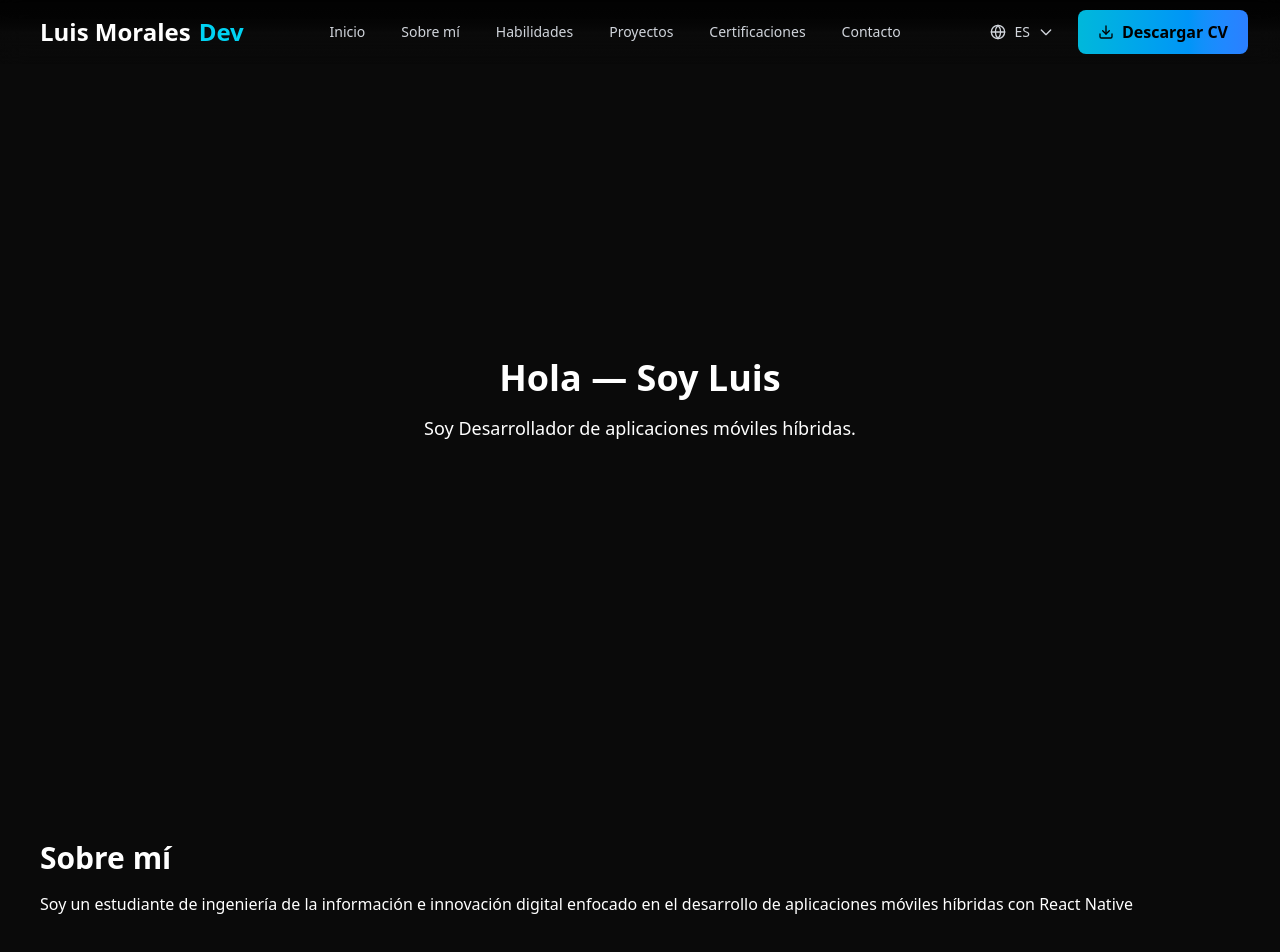
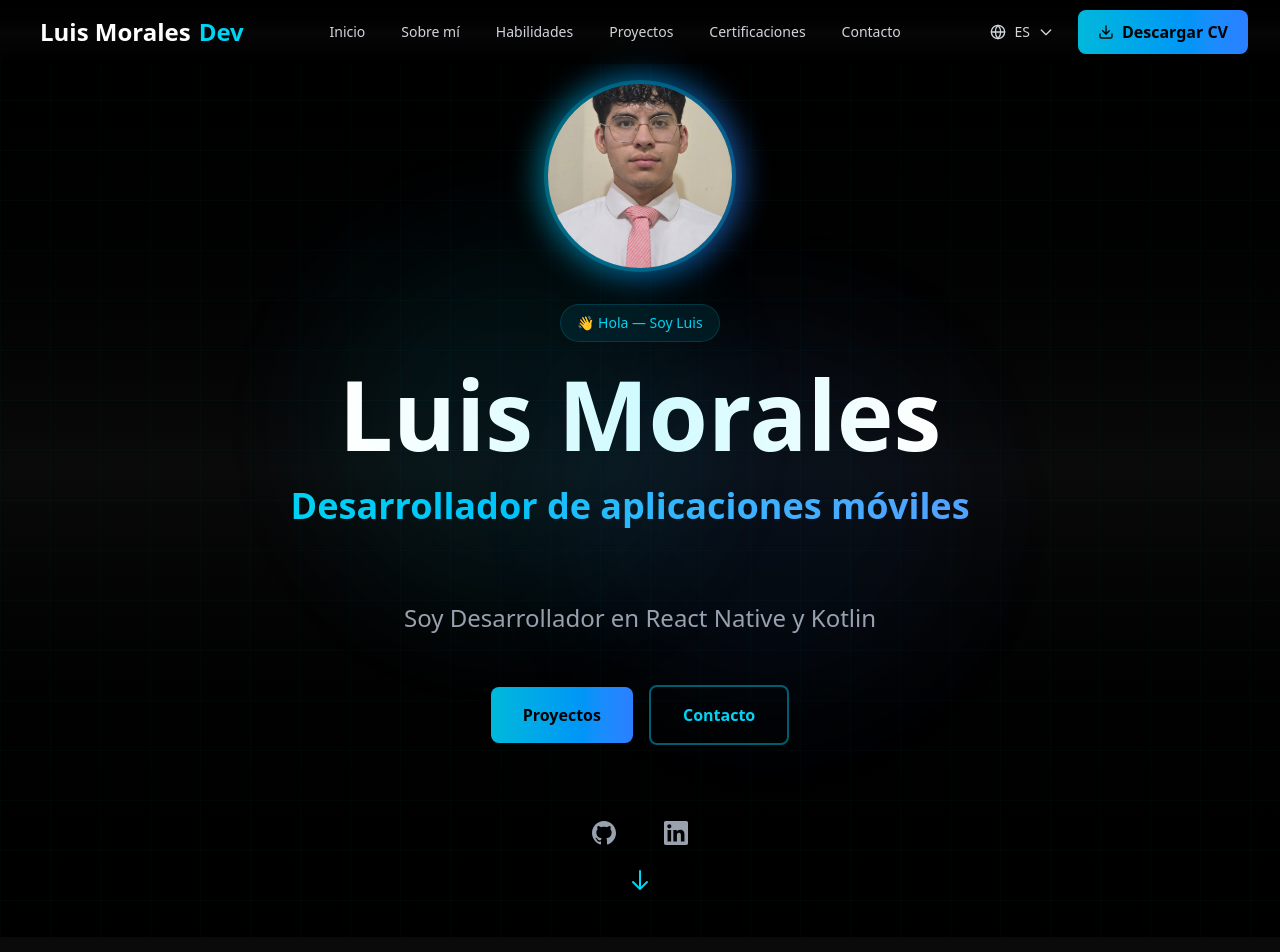
Before and after one commit to luarmoro123/portafolio, a React (Vite) app: page / in a window 1280 px wide. Shown: the top 952 px of the page. Built offline with nearby package versions, Linux system fonts and the light colour scheme.

Commit message:
se termino el hero

```diff
--- /dev/null
+++ b/src/componets/portafolio/hero/hero.tsx
@@ -0,0 +1,176 @@
+import React, { useEffect, useState } from "react";
+import { useTranslation } from "react-i18next";
+
+const Hero: React.FC = () => {
+    const { t, i18n } = useTranslation();
+    const [isVisible, setIsVisible] = useState(false);
+    const [displayedText, setDisplayedText] = useState("");
+    const [currentIndex, setCurrentIndex] = useState(0);
+
+    const fullText = t("title");
+
+    useEffect(() => {
+        setIsVisible(true);
+    }, []);
+
+    // Reinicia la animación cuando cambia el idioma
+    useEffect(() => {
+        setDisplayedText("");
+        setCurrentIndex(0);
+    }, [i18n.language]);
+
+    useEffect(() => {
+        if (currentIndex < fullText.length) {
+            const timeout = setTimeout(() => {
+                setDisplayedText(prev => prev + fullText[currentIndex]);
+                setCurrentIndex(prev => prev + 1);
+            }, 100); // Velocidad de escritura en milisegundos
+
+            return () => clearTimeout(timeout);
+        }
+    }, [currentIndex, fullText]);
+
+    return (
+        <section
+            id="inicio"
+            className="relative min-h-screen flex items-center justify-center overflow-hidden bg-gradient-to-b from-black via-[#0a0a0a] to-black"
+        >
+            {/* Animated Background */}
+            <div className="absolute inset-0 overflow-hidden">
+                <div className="absolute top-1/4 left-1/4 w-96 h-96 bg-cyan-500/10 rounded-full blur-3xl animate-pulse"></div>
+                <div className="absolute bottom-1/4 right-1/4 w-96 h-96 bg-blue-500/10 rounded-full blur-3xl animate-pulse delay-1000"></div>
+            </div>
+
+            {/* Grid Pattern Overlay */}
+            <div className="absolute inset-0 bg-[linear-gradient(rgba(6,182,212,0.03)_1px,transparent_1px),linear-gradient(90deg,rgba(6,182,212,0.03)_1px,transparent_1px)] bg-[size:50px_50px]"></div>
+
+            {/* Content */}
+            <div className="relative z-10 max-w-7xl mx-auto px-4 sm:px-6 lg:px-8 py-20">
+                <div className={`text-center transition-all duration-1000 ${isVisible ? 'opacity-100 translate-y-0' : 'opacity-0 translate-y-10'}`}>
+
+                    {/* Profile Photo */}
+                    <div className="mb-8 flex justify-center">
+                        <div className="relative group">
+                            {/* Glow effect */}
+                            <div className="absolute -inset-1 bg-gradient-to-r from-cyan-500 to-blue-500 rounded-full blur-lg opacity-75 group-hover:opacity-100 transition duration-300 animate-pulse"></div>
+
+                            {/* Photo container */}
+                            <div className="relative w-32 h-32 sm:w-40 sm:h-40 md:w-48 md:h-48 rounded-full overflow-hidden border-4 border-cyan-500/30 group-hover:border-cyan-400/50 transition-all duration-300 group-hover:scale-105">
+                                <img
+                                    src="/src/assets/profile.jpg"
+                                    alt={t("name")}
+                                    className="w-full h-full object-cover"
+                                />
+                            </div>
+                        </div>
+                    </div>
+
+                    {/* Greeting */}
+                    <div className="mb-6">
+                        <span className="inline-block px-4 py-2 bg-cyan-500/10 border border-cyan-500/20 rounded-full text-cyan-400 text-sm font-medium backdrop-blur-sm">
+                            👋 {t("heroTitle")}
+                        </span>
+                    </div>
+
+                    {/* Main Title */}
+                    <h1 className="text-5xl sm:text-6xl md:text-7xl lg:text-8xl font-bold mb-6">
+                        <span className="bg-gradient-to-r from-white via-cyan-100 to-white bg-clip-text text-transparent">
+                            {t("name")}
+                        </span>
+                    </h1>
+
+                    {/* Subtitle with Typing Animation */}
+                    <h2 className="text-2xl sm:text-3xl md:text-4xl font-semibold mb-8 min-h-[3rem] sm:min-h-[4rem] md:min-h-[5rem]">
+                        <span className="text-transparent bg-clip-text bg-gradient-to-r from-cyan-400 via-blue-400 to-cyan-400 animate-gradient">
+                            {displayedText}
+                            <span className="animate-blink">|</span>
+                        </span>
+                    </h2>
+
+                    {/* Description */}
+                    <p className="text-gray-400 text-lg sm:text-xl md:text-2xl max-w-3xl mx-auto mb-12 leading-relaxed">
+                        {t("heroDesc")}
+                    </p>
+
+                    {/* CTA Buttons */}
+                    <div className="flex flex-col sm:flex-row items-center justify-center gap-4">
+                        <a
+                            href="#proyectos"
+                            className="group relative px-8 py-4 bg-gradient-to-r from-cyan-500 to-blue-500 text-black font-semibold rounded-lg overflow-hidden transition-all duration-300 hover:shadow-lg hover:shadow-cyan-500/50 hover:scale-105"
+                        >
+                            <span className="relative z-10">{t("nav.projects") || "Ver Proyectos"}</span>
+                            <div className="absolute inset-0 bg-gradient-to-r from-cyan-400 to-blue-400 opacity-0 group-hover:opacity-100 transition-opacity duration-300"></div>
+                        </a>
+
+                        <a
+                            href="#contacto"
+                            className="px-8 py-4 border-2 border-cyan-500/50 text-cyan-400 font-semibold rounded-lg hover:bg-cyan-500/10 hover:border-cyan-400 transition-all duration-300 hover:scale-105"
+                        >
+                            {t("nav.contact") || "Contacto"}
+                        </a>
+                    </div>
+
+                    {/* Social Links (Optional) */}
+                    <div className="mt-16 flex items-center justify-center gap-6">
+                        <a
+                            href="https://github.com/luarmoro123"
+                            target="_blank"
+                            rel="noopener noreferrer"
+                            className="p-3 text-gray-400 hover:text-cyan-400 hover:bg-white/5 rounded-lg transition-all duration-300"
+                            aria-label="GitHub"
+                        >
+                            <svg className="w-6 h-6" fill="currentColor" viewBox="0 0 24 24">
+                                <path d="M12 0c-6.626 0-12 5.373-12 12 0 5.302 3.438 9.8 8.207 11.387.599.111.793-.261.793-.577v-2.234c-3.338.726-4.033-1.416-4.033-1.416-.546-1.387-1.333-1.756-1.333-1.756-1.089-.745.083-.729.083-.729 1.205.084 1.839 1.237 1.839 1.237 1.07 1.834 2.807 1.304 3.492.997.107-.775.418-1.305.762-1.604-2.665-.305-5.467-1.334-5.467-5.931 0-1.311.469-2.381 1.236-3.221-.124-.303-.535-1.524.117-3.176 0 0 1.008-.322 3.301 1.23.957-.266 1.983-.399 3.003-.404 1.02.005 2.047.138 3.006.404 2.291-1.552 3.297-1.23 3.297-1.23.653 1.653.242 2.874.118 3.176.77.84 1.235 1.911 1.235 3.221 0 4.609-2.807 5.624-5.479 5.921.43.372.823 1.102.823 2.222v3.293c0 .319.192.694.801.576 4.765-1.589 8.199-6.086 8.199-11.386 0-6.627-5.373-12-12-12z" />
+                            </svg>
+                        </a>
+
+                        <a
+                            href="https://www.linkedin.com/in/luis-arturo-morales-robles-938630379/"
+                            target="_blank"
+                            rel="noopener noreferrer"
+                            className="p-3 text-gray-400 hover:text-cyan-400 hover:bg-white/5 rounded-lg transition-all duration-300"
+                            aria-label="LinkedIn"
+                        >
+                            <svg className="w-6 h-6" fill="currentColor" viewBox="0 0 24 24">
+                                <path d="M20.447 20.452h-3.554v-5.569c0-1.328-.027-3.037-1.852-3.037-1.853 0-2.136 1.445-2.136 2.939v5.667H9.351V9h3.414v1.561h.046c.477-.9 1.637-1.85 3.37-1.85 3.601 0 4.267 2.37 4.267 5.455v6.286zM5.337 7.433c-1.144 0-2.063-.926-2.063-2.065 0-1.138.92-2.063 2.063-2.063 1.14 0 2.064.925 2.064 2.063 0 1.139-.925 2.065-2.064 2.065zm1.782 13.019H3.555V9h3.564v11.452zM22.225 0H1.771C.792 0 0 .774 0 1.729v20.542C0 23.227.792 24 1.771 24h20.451C23.2 24 24 23.227 24 22.271V1.729C24 .774 23.2 0 22.222 0h.003z" />
+                            </svg>
+                        </a>
+
+                    </div>
+                </div>
+            </div>
+
+            {/* Scroll Indicator */}
+            <div className="absolute bottom-8 left-1/2 -translate-x-1/2 animate-bounce">
+                <a href="#sobre-mi" className="block p-2" aria-label="Scroll down">
+                    <svg className="w-6 h-6 text-cyan-400" fill="none" stroke="currentColor" viewBox="0 0 24 24">
+                        <path strokeLinecap="round" strokeLinejoin="round" strokeWidth={2} d="M19 14l-7 7m0 0l-7-7m7 7V3" />
+                    </svg>
+                </a>
+            </div>
+
+            <style>{`
+        @keyframes gradient {
+          0%, 100% { background-position: 0% 50%; }
+          50% { background-position: 100% 50%; }
+        }
+        .animate-gradient {
+          background-size: 200% auto;
+          animation: gradient 3s ease infinite;
+        }
+        .delay-1000 {
+          animation-delay: 1s;
+        }
+        @keyframes blink {
+          0%, 100% { opacity: 1; }
+          50% { opacity: 0; }
+        }
+        .animate-blink {
+          animation: blink 1s infinite;
+        }
+      `}</style>
+        </section>
+    );
+};
+
+export default Hero;
--- a/src/componets/portafolio/index.tsx
+++ b/src/componets/portafolio/index.tsx
@@ -1,19 +1,17 @@
 import React from "react";
 import Navbar from "./navbar/navbar"
 import { useTranslation } from "react-i18next";
+import Hero from "./hero/hero";
 
 
 const PortaFolio: React.FC = () => {
 
   const { t } = useTranslation();
   return (
-     <div className="bg-[#0a0a0a] text-white min-h-screen">
+    <div className="bg-[#0a0a0a] text-white min-h-screen">
       <Navbar />
+      <Hero />
 
-      <section id="inicio" className="h-screen flex flex-col justify-center items-center text-center">
-        <h1 className="text-4xl font-bold">{t("heroTitle", { name: t("name") })}</h1>
-        <p className="text-lg mt-4 max-w-xl">{t("heroDesc")}</p>
-      </section>
 
       <section id="sobre-mi" className="p-10">
         <h2 className="text-3xl font-bold mb-4">{t("nav.about")}</h2>
--- a/src/locales/en/translation.json
+++ b/src/locales/en/translation.json
@@ -2,12 +2,12 @@
   "name": "Luis Morales",
   "title": "Mobile Application Developer",
   "heroTitle": "Hello — I'm Luis",
-  "heroDesc": "I'm a hybrid mobile application developer.",
+  "heroDesc": "I'm a React Native and Kotlin Developer.",
   "about": "I'm an Information Engineering and Digital Innovation student focused on hybrid mobile application development with React Native",
   "nav": {
     "label": "Main navigation",
     "home": "Home",
-    "about": "About",
+    "about": "About me",
     "skills": "Skills",
     "projects": "Projects",
     "certifications": "Certifications",
--- a/src/locales/es/translation.json
+++ b/src/locales/es/translation.json
@@ -2,7 +2,7 @@
   "name": "Luis Morales",
   "title": "Desarrollador de aplicaciones móviles",
   "heroTitle": "Hola — Soy Luis",
-  "heroDesc": "Soy Desarrollador de aplicaciones móviles híbridas.",
+  "heroDesc": "Soy Desarrollador en React Native y Kotlin ",
   "about": "Soy un estudiante de ingeniería de la información e innovación digital enfocado en el desarrollo de aplicaciones móviles híbridas con React Native",
   "nav": {
     "label": "Navegación principal",
--- a/src/locales/fr/translation.json
+++ b/src/locales/fr/translation.json
@@ -2,7 +2,7 @@
   "name": "Luis Morales",
   "title": "Développeur d'applications mobiles",
   "heroTitle": "Bonjour — Je suis Luis",
-  "heroDesc": "Je suis développeur d'applications mobiles hybrides.",
+  "heroDesc": "Je suis un développeur React Native et Kotlin.",
   "about": "Je suis étudiant en ingénierie de l'information et innovation numérique, spécialisé dans le développement d'applications mobiles hybrides avec React Native",
   "nav": {
     "label": "Navigation principale",
```
Also changed, not shown: src/assets/profile.jpg (added).
